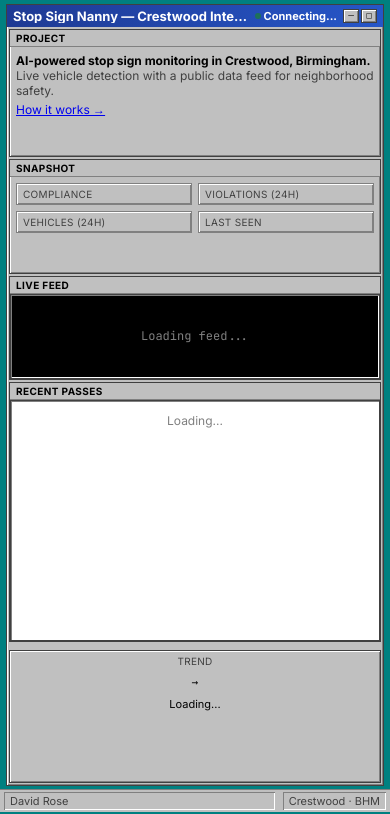
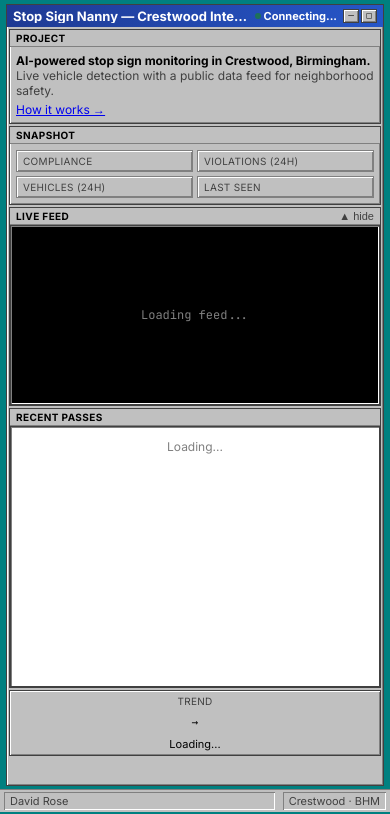
Before and after one commit to cipher982/stopsign_ai, a Python web app: template stopsign/web/templates/home.html in a window 390 px wide. Shown: the part 32-846 px from the top of the page. Run offline with Jinja, Linux system fonts and the light colour scheme; the template is opened without the code that fills it, so the values that code supplies are empty; some libraries are stand-ins or nearby versions.

Commit message:
ui: responsive layout — recents wider, mobile video collapse
- Desktop: recents panel expands to 420px (was 360px), left panel
  shrinks to 220px — activity feed is the primary focus
- Tablet (≤1200px): two-column, recents span full width
- Mobile (≤800px): single column, video collapsible with toggle button,
  stats strip goes 4-up (2-up on very small screens)

Co-Authored-By: Claude Sonnet 4.6 <noreply@anthropic.com>

```diff
--- a/stopsign/web/templates/home.html
+++ b/stopsign/web/templates/home.html
@@ -68,7 +68,10 @@
         </div>
 
         <div class="home-panel home-video raised">
-            <div class="home-panel-title">Live Feed</div>
+            <div class="home-panel-title" style="display: flex; justify-content: space-between; align-items: center;">
+                <span>Live Feed</span>
+                <button class="video-toggle" onclick="this.closest('.home-video').classList.toggle('collapsed'); this.textContent = this.closest('.home-video').classList.contains('collapsed') ? '▼ show' : '▲ hide';">▲ hide</button>
+            </div>
             <div id="videoContainer"
                  hx-get="/load-video"
                  hx-trigger="load"
@@ -115,7 +118,7 @@
 
     .home-grid {
         display: grid;
-        grid-template-columns: 260px minmax(0, 1fr) 360px;
+        grid-template-columns: 220px minmax(0, 1fr) 420px;
         grid-template-rows: 1fr auto;
         gap: 2px;
         height: calc(100% - 4px);
@@ -227,30 +230,54 @@
         letter-spacing: 0.3px;
     }
 
+    /* Video collapse toggle — mobile only */
+    .video-toggle {
+        display: none;
+        background: none;
+        border: none;
+        font-size: 11px;
+        cursor: pointer;
+        color: var(--text-secondary);
+        padding: 0;
+    }
+    .home-video.collapsed .home-video-frame { display: none; }
+    .home-video.collapsed { min-height: 0; flex: none; }
+
     @media (max-width: 1200px) {
         .home-grid {
-            grid-template-columns: 220px minmax(0, 1fr);
+            grid-template-columns: 200px minmax(0, 1fr);
             grid-template-rows: auto 1fr auto;
         }
         .home-recents {
             grid-column: 1 / -1;
-            min-height: 220px;
-            max-height: 280px;
+            min-height: 240px;
+            max-height: 320px;
         }
     }
 
     @media (max-width: 800px) {
         .home-grid {
             grid-template-columns: 1fr;
-            grid-template-rows: auto auto auto auto;
+            grid-template-rows: auto auto auto auto auto;
+            height: auto;
         }
-        .home-left {
-            grid-template-rows: auto auto;
+        .home-window { height: auto; min-height: calc(100vh - 62px); }
+        .home-left { grid-template-rows: auto auto; }
+        .home-video { order: 2; }
+        .home-left  { order: 1; }
+        .home-recents {
+            order: 3;
+            min-height: 280px;
+            max-height: none;
         }
-        .home-recents {
-            min-height: 200px;
-            max-height: 260px;
-        }
+        .home-ticker { order: 4; }
+        .home-video-frame { min-height: 180px; }
+        .video-toggle { display: inline; }
+        .stat-grid { grid-template-columns: repeat(4, minmax(0, 1fr)); gap: 4px; }
+    }
+
+    @media (max-width: 480px) {
+        .stat-grid { grid-template-columns: repeat(2, minmax(0, 1fr)); }
     }
 </style>
 {% endblock %}
```
